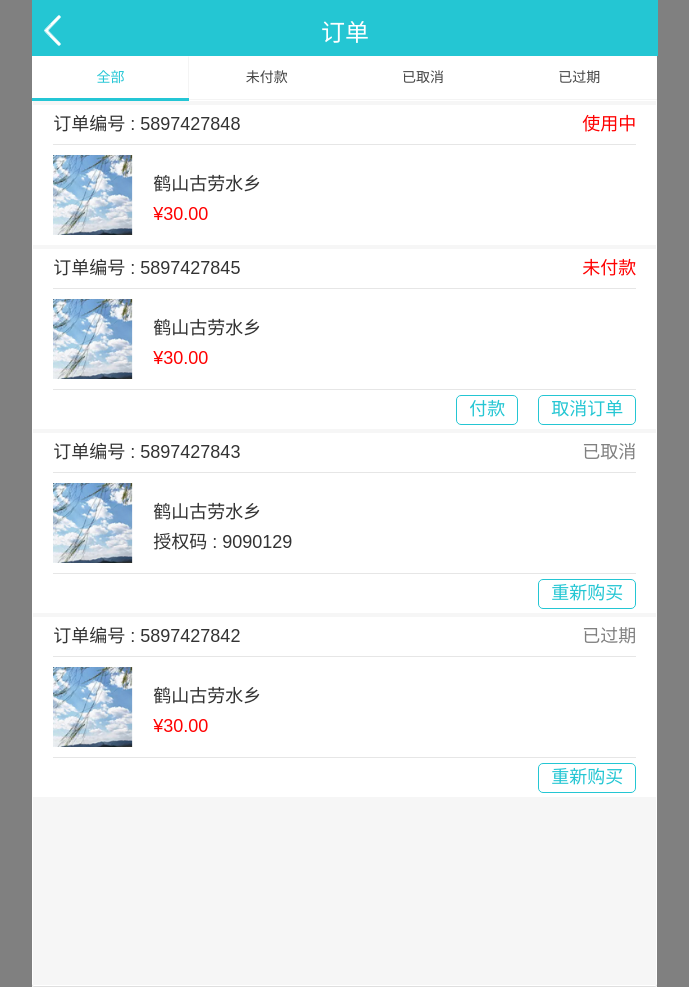
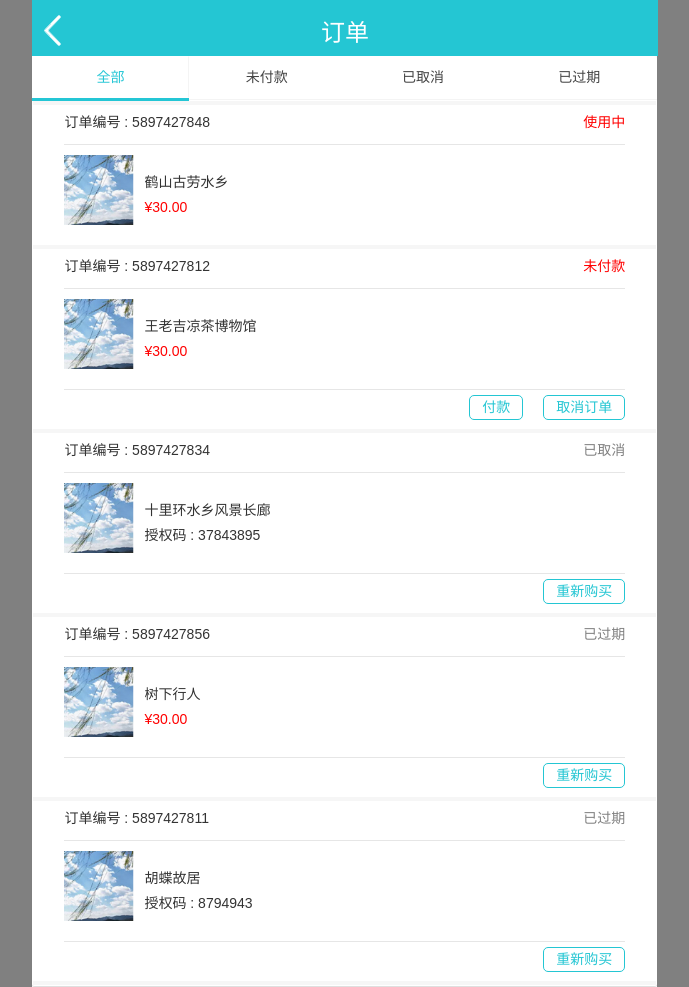
Before and after one commit to loveclm/AYouProject, a PHP site: page /views/order.html in a window 1280 px wide. Shown: the whole page, without its empty margins (295-984 px from the left). Run offline with PHP 8.4, Linux system fonts and the light colour scheme; some libraries are stand-ins or nearby versions.

Commit message:
20170809-frontend design

```diff
--- a/Frontend/css/style.css
+++ b/Frontend/css/style.css
@@ -175,7 +261,7 @@
 }
 
 .order{
-    padding: 0px 20px;
+    padding: 0px 5%;
     margin: 4px 0px;
     background-color: #ffffff;
 }
@@ -195,14 +281,14 @@
     border-bottom-color: #e6e6e6;
 }
 
-.order_header h4{
+.order_state, .order_header .order_state{
+    float: right;
+}
+.order_header h5{
     float: left;
 }
-.order_header .order_state{
-    float: right;
-}
 
-.order .order_body{
+.order_body{
     padding: 10px 0px;
     width: 100%;
     height: 100px;
@@ -210,16 +296,26 @@
 
 .order_body img{
     float: left;
-    width: 80px;
-    height: 80px;
+    width: 70px;
+    height: 70px;
 }
 .order_body div{
     float: left;
     padding-top: 10px;
-    padding-left: 20px;
+    padding-left: 10px;
 }
 
-.order .order_footer{
+.order_body .scenic_content h5{
+    margin: 2px 0px;
+}
+
+.order_detail{
+    padding: 10px 20px;
+    margin: 7px 0px;
+    background-color: #ffffff;
+}
+
+.order_footer{
     width: 100%;
     height: 40px;
     border-top: 1px solid;
@@ -248,6 +344,25 @@
     color: #ffffff;
 }
 
-.order_footer div h4{
+.order_footer div h5{
     margin: 2px;
 }
+
+.btn-custom{
+    text-align: center;
+    border: 1px solid;
+    border-color: #24c6d3;
+    background-color: #ffffff;
+    color: #24c6d3;
+}
+.btn-custom:active{
+    text-align: center;
+    border: 1px solid;
+    border-color: #24c6d3;
+    background-color: #24c6d3;
+    color: #ffffff;
+}
+
+.form-control::-webkit-input-placeholder{
+    color: #24c6d3;
+}
--- a/Frontend/js/morescenic.js
+++ b/Frontend/js/morescenic.js
@@ -17,7 +17,7 @@
     for( var i = 0; i < scenic_list.length; i++){
         content_html += '<div class="scenic_item" id="scenic_item'+ (i+1) +'">';
         content_html += '<img src="../image/voice.png" style="float: left; height:100%">';
-        content_html += '<h4 style="float: left; padding-left: 15px; font-weight: bold">' +scenic_list[i]['name'] +'</h4></div>';
+        content_html += '<h5 style="float: left; padding-left: 15px; font-weight: bold">' +scenic_list[i]['name'] +'</h5></div>';
         // define eventListener
     }
     $('#scenic_list').html(content_html);
--- a/Frontend/views/morescenic.html
+++ b/Frontend/views/morescenic.html
@@ -40,7 +40,7 @@
             <div id="scenic_list">
                 <div class="scenic_item">
                     <img src="../image/voice.png" style="float: left; height:100%">
-                    <h4 style="float: left; padding-left: 15px; font-weight: bold">景区名称</h4>
+                    <h5 style="float: left; padding-left: 15px; font-weight: bold">景区名称</h5>
                 </div>
             </div>
         </div>
--- a/Frontend/views/order.html
+++ b/Frontend/views/order.html
@@ -42,64 +42,64 @@
                     <div class="tab-pane active" id="tab_all" >
                         <div class="order order_using">
                             <div class="order_header">
-                                <h4>订单编号 : 5897427848</h4>
-                                <h4 class="order_state">使用中</h4>
+                                <h5>订单编号 : 5897427848</h5>
+                                <h5 class="order_state">使用中</h5>
                             </div>
                             <div class="order_body">
                                 <img src="../image/tmp_order.png">
                                 <div>
-                                    <h4>鹤山古劳水乡</h4>
-                                    <h4 style="color: red">¥30.00</h4>
+                                    <h5>鹤山古劳水乡</h5>
+                                    <h5 style="color: red">¥30.00</h5>
                                 </div>
                             </div>
                         </div>
                         <div class="order order_unpaid">
                             <div class="order_header">
-                                <h4>订单编号 : 5897427845</h4>
-                                <h4 class="order_state">未付款</h4>
+                                <h5>订单编号 : 5897427845</h5>
+                                <h5 class="order_state">未付款</h5>
                             </div>
                             <div class="order_body">
                                 <img src="../image/tmp_order.png">
                                 <div>
-                                    <h4>鹤山古劳水乡</h4>
-                                    <h4 style="color: red">¥30.00</h4>
+                                    <h5>鹤山古劳水乡</h5>
+                                    <h5 style="color: red">¥30.00</h5>
                                 </div>
                             </div>
                             <div class="order_footer">
-                                <div><h4>取消订单</h4></div>
-                                <div><h4>付款</h4></div>
+                                <div><h5>取消订单</h5></div>
+                                <div><h5>付款</h5></div>
                             </div>
                         </div>
                         <div class="order order_cancelled">
                             <div class="order_header">
-                                <h4>订单编号 : 5897427843</h4>
-                                <h4 class="order_state">已取消</h4>
+                                <h5>订单编号 : 5897427843</h5>
+                                <h5 class="order_state">已取消</h5>
                             </div>
                             <div class="order_body">
                                 <img src="../image/tmp_order.png">
                                 <div>
-                                    <h4>鹤山古劳水乡</h4>
-                                    <h4>授权码 : 9090129</h4>
+                                    <h5>鹤山古劳水乡</h5>
+                                    <h5>授权码 : 9090129</h5>
                                 </div>
                             </div>
                             <div class="order_footer">
-                                <div><h4>重新购买</h4></div>
+                                <div><h5>重新购买</h5></div>
                             </div>
                         </div>
                         <div class="order order_expired">
                             <div class="order_header">
-                                <h4>订单编号 : 5897427842</h4>
-                                <h4 class="order_state">已过期</h4>
+                                <h5>订单编号 : 5897427842</h5>
+                                <h5 class="order_state">已过期</h5>
                             </div>
                             <div class="order_body">
                                 <img src="../image/tmp_order.png">
                                 <div>
-                                    <h4>鹤山古劳水乡</h4>
-                                    <h4 style="color: red">¥30.00</h4>
+                                    <h5>鹤山古劳水乡</h5>
+                                    <h5 style="color: red">¥30.00</h5>
                                 </div>
                             </div>
                             <div class="order_footer">
-                                <div><h4>重新购买</h4></div>
+                                <div><h5>重新购买</h5></div>
                             </div>
                         </div>
                     </div>
@@ -107,19 +107,19 @@
                     <div class="tab-pane" id="tab_unpaid">
                         <div class="order order_unpaid">
                             <div class="order_header">
-                                <h4>订单编号 : 5897427845</h4>
-                                <h4 class="order_state">未付款</h4>
+                                <h5>订单编号 : 5897427845</h5>
+                                <h5 class="order_state">未付款</h5>
                             </div>
                             <div class="order_body">
                                 <img src="../image/tmp_order.png">
                                 <div>
-                                    <h4>鹤山古劳水乡</h4>
-                                    <h4 style="color: red">¥30.00</h4>
+                                    <h5>鹤山古劳水乡</h5>
+                                    <h5 style="color: red">¥30.00</h5>
                                 </div>
                             </div>
                             <div class="order_footer">
-                                <div><h4>取消订单</h4></div>
-                                <div><h4>付款</h4></div>
+                                <div><h5>取消订单</h5></div>
+                                <div><h5>付款</h5></div>
                             </div>
                         </div>
                     </div>
@@ -127,18 +127,18 @@
                     <div class="tab-pane" id="tab_cancelled">
                         <div class="order order_cancelled">
                             <div class="order_header">
-                                <h4>订单编号 : 5897427843</h4>
-                                <h4 class="order_state">已取消</h4>
+                                <h5>订单编号 : 5897427843</h5>
+                                <h5 class="order_state">已取消</h5>
                             </div>
                             <div class="order_body">
                                 <img src="../image/tmp_order.png">
                                 <div>
-                                    <h4>鹤山古劳水乡</h4>
-                                    <h4>授权码 : 9090129</h4>
+                                    <h5>鹤山古劳水乡</h5>
+                                    <h5>授权码 : 9090129</h5>
                                 </div>
                             </div>
                             <div class="order_footer">
-                                <div><h4>重新购买</h4></div>
+                                <div><h5>重新购买</h5></div>
                             </div>
                         </div>
                     </div>
@@ -146,18 +146,18 @@
                     <div class="tab-pane" id="tab_expired">
                         <div class="order order_expired">
                             <div class="order_header">
-                                <h4>订单编号 : 5897427842</h4>
-                                <h4 class="order_state">已过期</h4>
+                                <h5>订单编号 : 5897427842</h5>
+                                <h5 class="order_state">已过期</h5>
                             </div>
                             <div class="order_body">
                                 <img src="../image/tmp_order.png">
                                 <div>
-                                    <h4>鹤山古劳水乡</h4>
-                                    <h4 style="color: red">¥30.00</h4>
+                                    <h5>鹤山古劳水乡</h5>
+                                    <h5 style="color: red">¥30.00</h5>
                                 </div>
                             </div>
                             <div class="order_footer">
-                                <div><h4>重新购买</h4></div>
+                                <div><h5>重新购买</h5></div>
                             </div>
                         </div>
                     </div>
```
Also changed, not shown: other parts of Frontend/css/style.css (+87 -1 lines), Frontend/index.html (+85 -2 lines), Frontend/js/order.js (+79 -15 lines), Frontend/js/tourismcourse.js (+26 -4 lines), Frontend/views/tourismcourse.html (+28 -0 lines).
